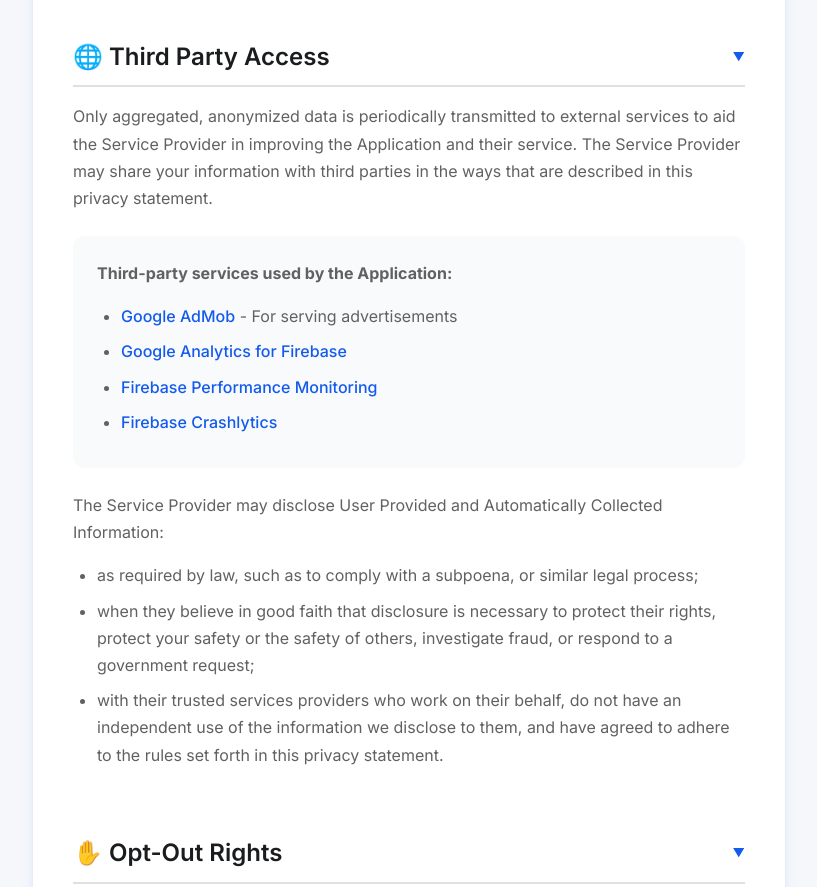
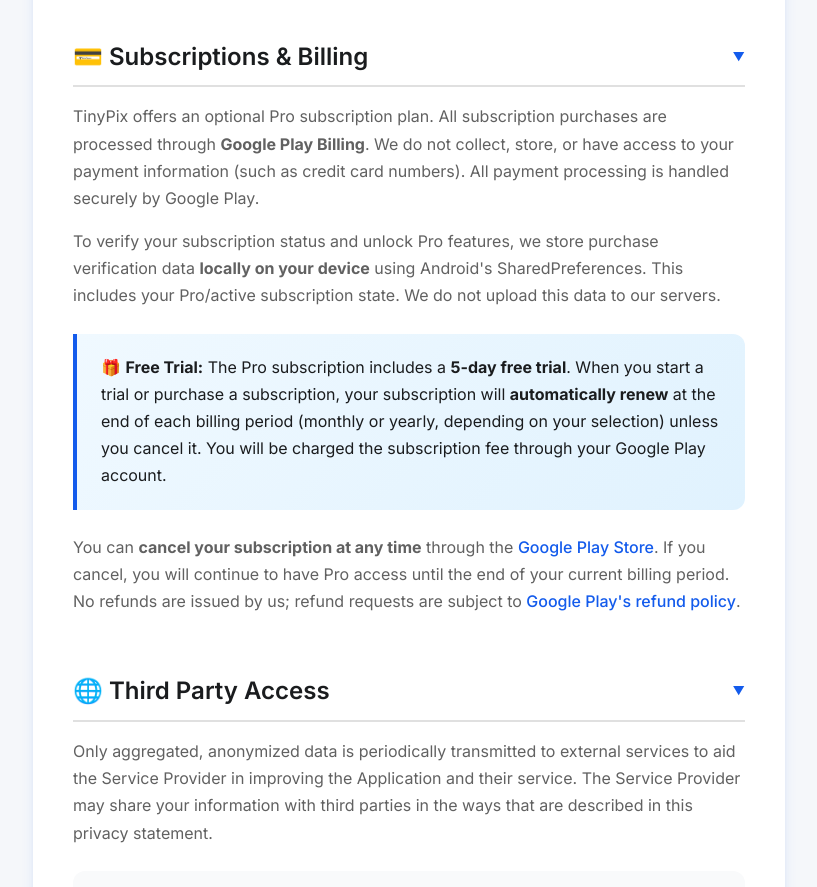
Before and after one commit to RKS-Studio/rks-studio.github.io, a plain HTML site: page apps/tinypix/privacy.html in a window 1280 px wide. Shown: the part 1724-2611 px from the top of the page, without its empty margins (231-1048 px from the left). Drawn offline with Linux system fonts and the light colour scheme.

Commit message:
Update privacy.html

```diff
--- a/apps/tinypix/privacy.html
+++ b/apps/tinypix/privacy.html
@@ -823,6 +823,17 @@
 
         <p>For a better experience, while using the Application, the Service Provider may require you to provide us with certain personally identifiable information. The information that the Service Provider request will be retained by them and used as described in this privacy policy.</p>
 
+        <h2>💳 Subscriptions &amp; Billing</h2>
+        <p>TinyPix offers an optional Pro subscription plan. All subscription purchases are processed through <strong>Google Play Billing</strong>. We do not collect, store, or have access to your payment information (such as credit card numbers). All payment processing is handled securely by Google Play.</p>
+
+        <p>To verify your subscription status and unlock Pro features, we store purchase verification data <strong>locally on your device</strong> using Android's SharedPreferences. This includes your Pro/active subscription state. We do not upload this data to our servers.</p>
+
+        <div class="info-box">
+            <p>🎁 <strong>Free Trial:</strong> The Pro subscription includes a <strong>5-day free trial</strong>. When you start a trial or purchase a subscription, your subscription will <strong>automatically renew</strong> at the end of each billing period (monthly or yearly, depending on your selection) unless you cancel it. You will be charged the subscription fee through your Google Play account.</p>
+        </div>
+
+        <p>You can <strong>cancel your subscription at any time</strong> through the <a href="https://play.google.com/store/account/subscriptions" target="_blank" rel="noopener noreferrer">Google Play Store</a>. If you cancel, you will continue to have Pro access until the end of your current billing period. No refunds are issued by us; refund requests are subject to <a href="https://support.google.com/googleplay/answer/2479637" target="_blank" rel="noopener noreferrer">Google Play's refund policy</a>.</p>
+
         <h2>🌐 Third Party Access</h2>
         <p>Only aggregated, anonymized data is periodically transmitted to external services to aid the Service Provider in improving the Application and their service. The Service Provider may share your information with third parties in the ways that are described in this privacy statement.</p>
 
@@ -861,6 +872,10 @@
         <h2>📦 Data Retention Policy</h2>
         <p>The Service Provider will retain User Provided data for as long as you use the Application and for a reasonable time thereafter. If you'd like them to delete User Provided Data that you have provided via the Application, please contact them at <a href="mailto:ramyakant.dev@gmail.com">ramyakant.dev@gmail.com</a> and they will respond in a reasonable time.</p>
 
+        <div class="info-box">
+            <p>💾 <strong>Subscription Data:</strong> Subscription verification data stored locally on your device is retained until you uninstall the Application or clear the app's data.</p>
+        </div>
+
         <h2>👶 Children</h2>
         <p>The Service Provider does not use the Application to knowingly solicit data from or market to children under the age of 13.</p>
         <p>The Application does not address anyone under the age of 13. The Service Provider does not knowingly collect personally identifiable information from children under 13 years of age. In the case the Service Provider discover that a child under 13 has provided personal information, the Service Provider will immediately delete this from their servers. If you are a parent or guardian and you are aware that your child has provided us with personal information, please contact the Service Provider (<a href="mailto:ramyakant.dev@gmail.com">ramyakant.dev@gmail.com</a>) so that they will be able to take the necessary actions.</p>
```
Lines whose indentation alone changed are shown as unchanged.
